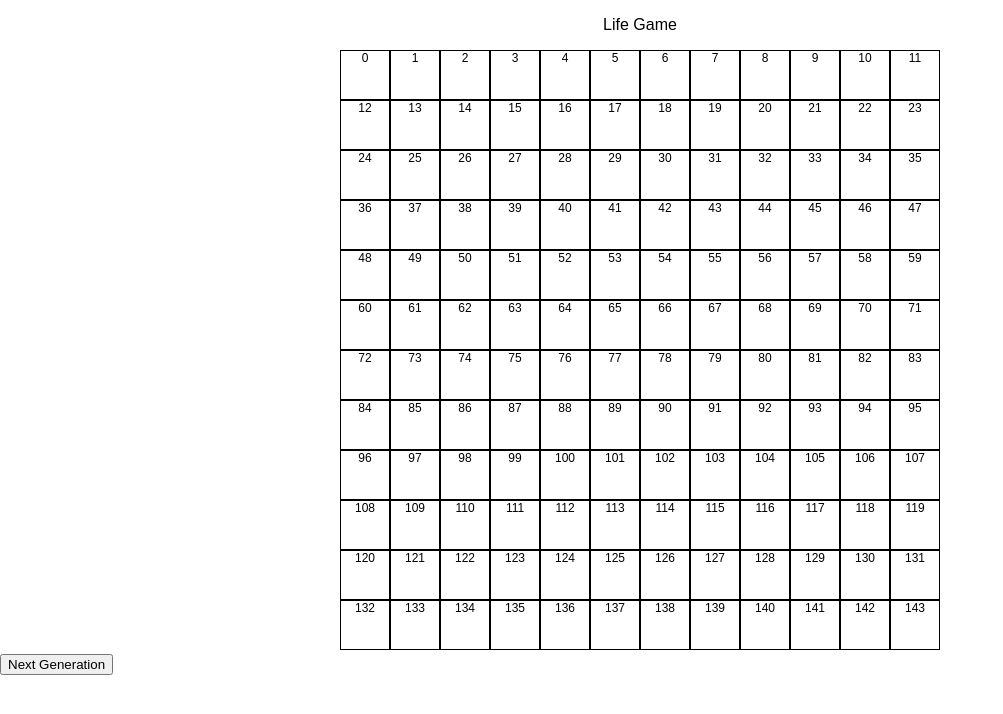
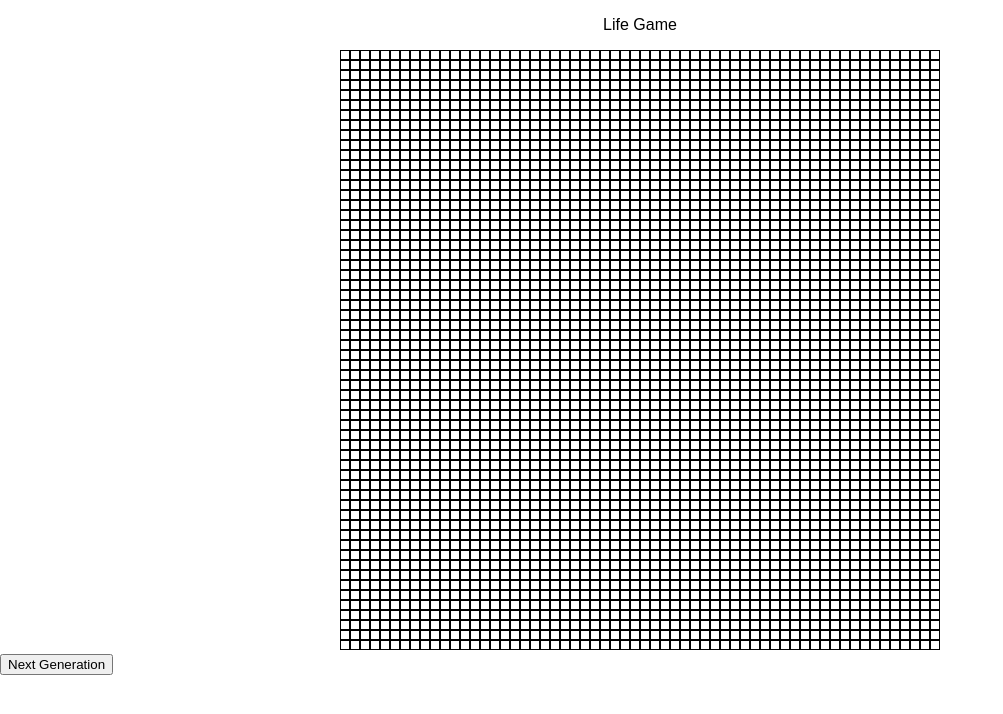
Before and after one commit to taweb/conway-game-of-life, a React (Create React App) app: page / in a window 1280 px wide. Shown: the top 714 px of the page, without its empty margins (0-1003 px from the left). Built offline with nearby package versions, Linux system fonts and the light colour scheme.

Commit message:
log all 8 cell neighbour ids on cell click

```diff
--- a/src/App.jsx
+++ b/src/App.jsx
@@ -7,7 +7,7 @@ class App extends Component {
     return (
       <div className="App">
         <p>Life Game</p>
-        <Grid cellSize={50} />
+        <Grid cellSize={10} />
         <button style={{display: "block"}}>Next Generation</button>
       </div>
     );
--- a/src/components/Cell.jsx
+++ b/src/components/Cell.jsx
@@ -2,14 +2,29 @@ import React, { Component } from 'react';
 
 const printNeighbours = (id, widthGrid) => {
 	console.log(`clicked: ${id}`);
+
+	const left = (cell, widthGrid) => cell % widthGrid === 0 ? cell + (widthGrid - 1) : cell - 1;
+	const right = (cell, widthGrid) => (cell + 1) % widthGrid === 0 ? (cell- widthGrid) + 1 : cell + 1;
+
 	const south = (id + widthGrid) % (widthGrid*widthGrid);
 	const north = (id < widthGrid) ? (widthGrid*widthGrid) - (widthGrid-id) : id - widthGrid;
+	const east = (id + 1) % widthGrid === 0 ? (id- widthGrid) + 1 : id + 1;
+	const west = id % widthGrid === 0 ? id + (widthGrid - 1) : id - 1;
 
+	const northwest = left(north, widthGrid);
+	const northeast = right(north, widthGrid);
+	const southwest = left(south, widthGrid);
+	const southeast = right(south, widthGrid);
 
 	console.log(`south: ${south}`);
 	console.log(`north: ${north}`);
+	console.log(`east: ${east}`);
+	console.log(`west: ${west}`);
+	console.log(`nw: ${northwest}`);
+	console.log(`ne: ${northeast}`);
+	console.log(`sw: ${southwest}`);
+	console.log(`se: ${southeast}`);
 
-	// console.log(`right: ${id}`);
 }
 
 
@@ -47,7 +62,6 @@ class Cell extends Component {
 					height: `${cellSize}px`
 				}}
 			>
-				{id}
 			</div>
 		)
 	}
```
